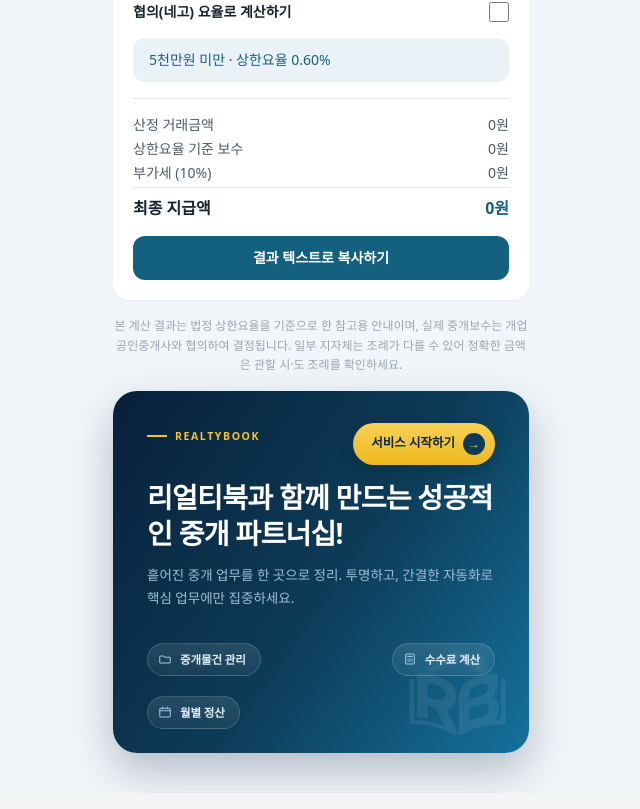
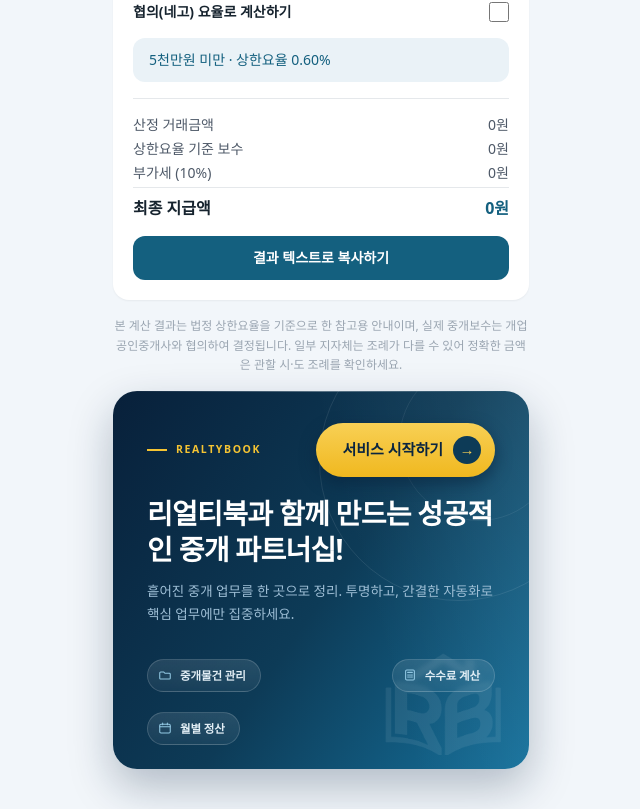
Before and after one commit to retools-labs/calc-realty, a Next.js app: page / in a window 1280 px wide. Shown: the part 549-1358 px from the top of the page, without its empty margins (319-959 px from the left). Built offline with nearby package versions, Linux system fonts and the light colour scheme.

Commit message:
배너 우상단 동심원 장식 + 대각선/상단 하이라이트 추가

```diff
--- a/app/page.tsx
+++ b/app/page.tsx
@@ -120,20 +120,47 @@
           boxShadow: "0 18px 44px rgba(10,37,64,0.28)",
         }}
       >
+        {/* 대각선 하이라이트 (우상단에서 은은하게 밝아지는 느낌) */}
+        <div
+          className="pointer-events-none absolute inset-0"
+          style={{ background: "linear-gradient(255deg,rgba(255,255,255,0.07) 0%,transparent 42%)" }}
+        />
+        {/* 카드 상단 가장자리 하이라이트 라인 */}
+        <div
+          className="pointer-events-none absolute inset-x-0 top-0"
+          style={{
+            height: 1,
+            background: "linear-gradient(90deg,transparent,rgba(255,255,255,0.32),transparent)",
+          }}
+        />
+        {/* 우상단 동심원 장식 (큰 원 + 작은 원) — CTA 버튼 주변의 은은한 링 효과 */}
+        <div
+          className="pointer-events-none absolute rounded-full"
+          style={{ top: -70, right: -70, width: 280, height: 280, border: "1px solid rgba(255,255,255,0.09)" }}
+        />
+        <div
+          className="pointer-events-none absolute rounded-full"
+          style={{ top: -30, right: -30, width: 160, height: 160, border: "1px solid rgba(255,255,255,0.07)" }}
+        />
+
         {/* 배경 워터마크 RB 로고 (연하게, 하단 기준 — 본문과 안 겹치도록) */}
         <img
           src="/icons/rb-mark-white.png"
           alt=""
           aria-hidden="true"
           className="pointer-events-none absolute"
-          style={{ width: 110, height: 92, right: 20, bottom: 18, opacity: 0.08 }}
+          style={{ width: 132, height: "auto", right: 24, bottom: 14, opacity: 0.08 }}
         />
 
         {/* 콘텐츠 컬럼 (라벨+CTA / 헤드라인 / 서브텍스트 / 칩) */}
         <div className="relative" style={{ maxWidth: "100%" }}>
-          {/* 상단 라벨 + CTA 버튼 (좁은 화면에서도 안 겹치도록 같은 줄에 배치) */}
-          <div className="flex items-start justify-between" style={{ gap: 12, marginBottom: 14 }}>
-            <div className="flex items-center shrink-0" style={{ gap: 8, paddingTop: 6 }}>
+          {/* 상단 라벨 + CTA 버튼 — 디자인 원본과 동일하게 flex-wrap:wrap 이라서
+              폭이 좁아지면 겹치는 대신 버튼이 자연스럽게 다음 줄로 내려간다 */}
+          <div
+            className="flex flex-wrap items-center justify-between"
+            style={{ gap: 14, marginBottom: 18 }}
+          >
+            <div className="flex items-center" style={{ gap: 9 }}>
               <span className="shrink-0" style={{ width: 20, height: 2, background: "#f5c433" }} />
               <span
                 className="whitespace-nowrap"
@@ -144,29 +171,29 @@
             </div>
 
             <span
-              className="inline-flex shrink-0 items-center"
+              className="inline-flex items-center"
               style={{
-                gap: 8,
+                gap: 10,
                 background: "linear-gradient(180deg,#f8d055,#f0b81f)",
                 borderRadius: 999,
-                padding: "10px 10px 10px 18px",
-                fontSize: 12.5,
+                padding: "13px 14px 13px 26px",
+                fontSize: 15,
                 fontWeight: 800,
                 color: "#0a2540",
                 whiteSpace: "nowrap",
-                boxShadow: "0 6px 16px rgba(8,32,58,0.35)",
+                boxShadow: "0 6px 16px rgba(8,32,58,0.55)",
               }}
             >
               서비스 시작하기
               <span
                 className="flex items-center justify-center shrink-0"
                 style={{
-                  width: 22,
-                  height: 22,
+                  width: 28,
+                  height: 28,
                   borderRadius: "50%",
                   background: "#0d3b57",
                   color: "#f8d055",
-                  fontSize: 12,
+                  fontSize: 15,
                   lineHeight: 1,
                 }}
               >
@@ -175,11 +202,11 @@
             </span>
           </div>
 
-          {/* 헤드라인 - 화면 폭에 따라 21~28px 사이로 반응형 */}
+          {/* 헤드라인 - 디자인 원본과 동일한 clamp(21px, 5.2vw, 28px) */}
           <p
             className="text-white"
             style={{
-              fontSize: "clamp(21px, 6vw, 28px)",
+              fontSize: "clamp(21px, 5.2vw, 28px)",
               fontWeight: 800,
               lineHeight: 1.3,
               letterSpacing: -0.7,
```
